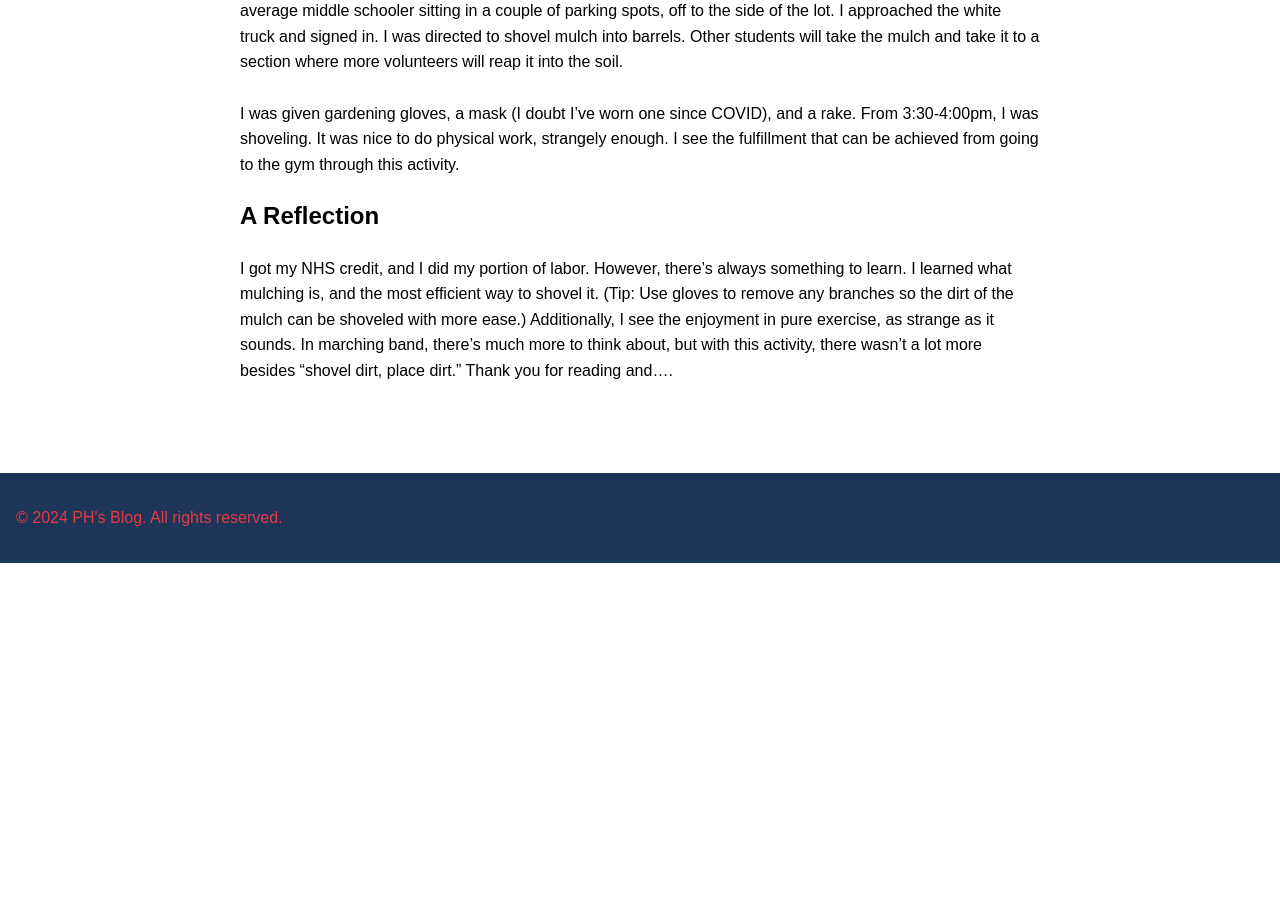
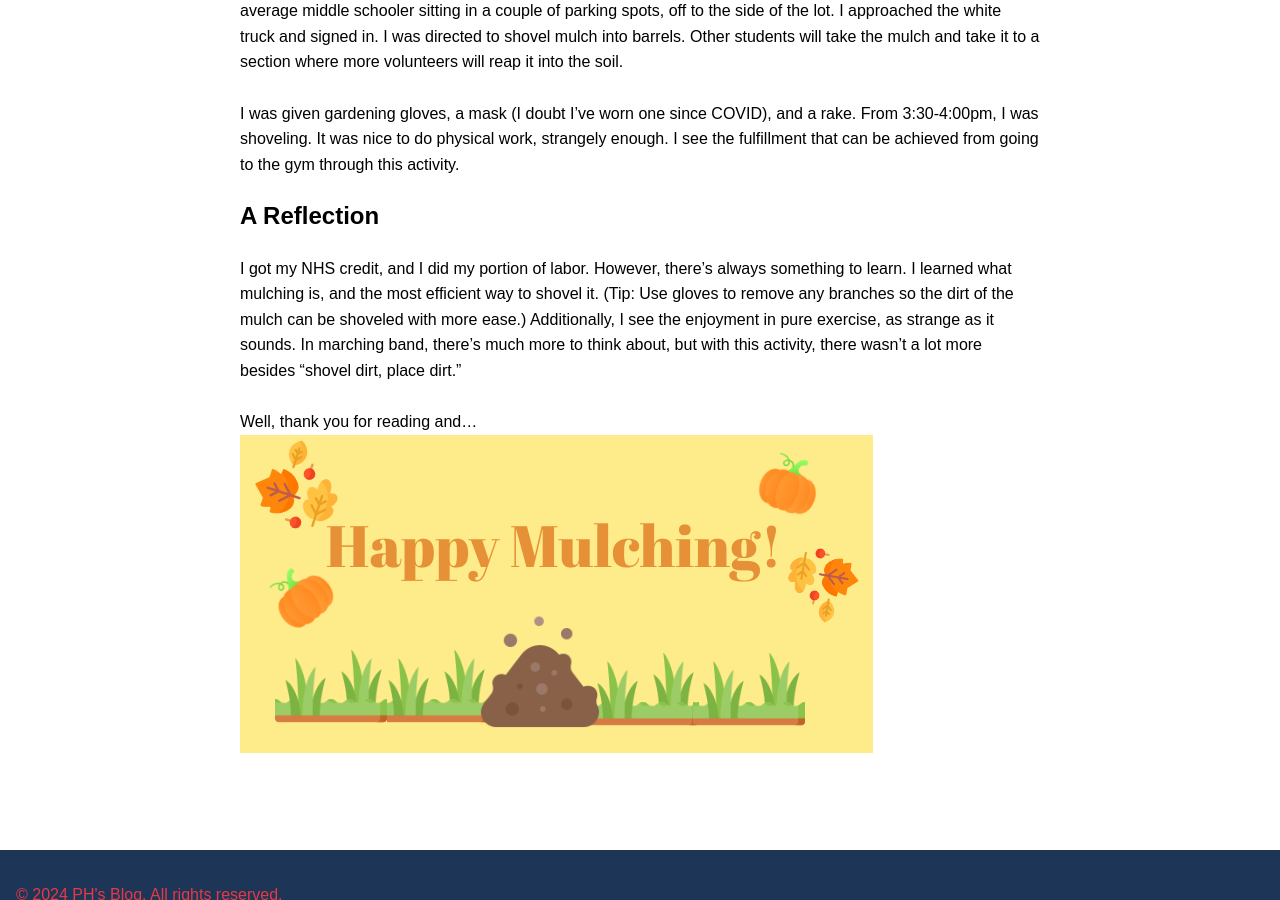
Before and after one commit to CaptainSapphire/PH-s-Blog, a Jekyll site: the page built from _posts/2024-09-26-My-First-Mulching-Experience.md, in a window 1280 px wide and 900 px high, scrolled down 1243 px. Built offline with Jekyll 4.4.1, drawn with Linux system fonts in a browser that asks for light colours; our own code applies the rules of GitHub Pages for plain Markdown files; before the commit the page ends 1806 px from its top, so only the background shows below that.

Commit message:
Update 2024-09-26-My-First-Mulching-Experience.md

```diff
--- a/_posts/2024-09-26-My-First-Mulching-Experience.md
+++ b/_posts/2024-09-26-My-First-Mulching-Experience.md
@@ -16,4 +16,6 @@ Speaking of stride, I walked from the band room to the tennis courts, with a pil
 I was given gardening gloves, a mask (I doubt I've worn one since COVID), and a rake. From 3:30-4:00pm, I was shoveling. It was nice to do physical work, strangely enough. I see the fulfillment that can be achieved from going to the gym through this activity.
 
 ## A Reflection
-I got my NHS credit, and I did my portion of labor. However, there's always something to learn. I learned what mulching is, and the most efficient way to shovel it. (Tip: Use gloves to remove any branches so the dirt of the mulch can be shoveled with more ease.) Additionally, I see the enjoyment in pure exercise, as strange as it sounds. In marching band, there's much more to think about, but with this activity, there wasn't a lot more besides "shovel dirt, place dirt." Thank you for reading and....
+I got my NHS credit, and I did my portion of labor. However, there's always something to learn. I learned what mulching is, and the most efficient way to shovel it. (Tip: Use gloves to remove any branches so the dirt of the mulch can be shoveled with more ease.) Additionally, I see the enjoyment in pure exercise, as strange as it sounds. In marching band, there's much more to think about, but with this activity, there wasn't a lot more besides "shovel dirt, place dirt." <br><br>
+Well, thank you for reading and...
+!["Happy Mulching!"](https://github.com/CaptainSapphire/PH-s-Blog/blob/main/assets/September%202024/Screenshot%202024-09-26%2012.43.06%20PM.png?raw=true)
```
